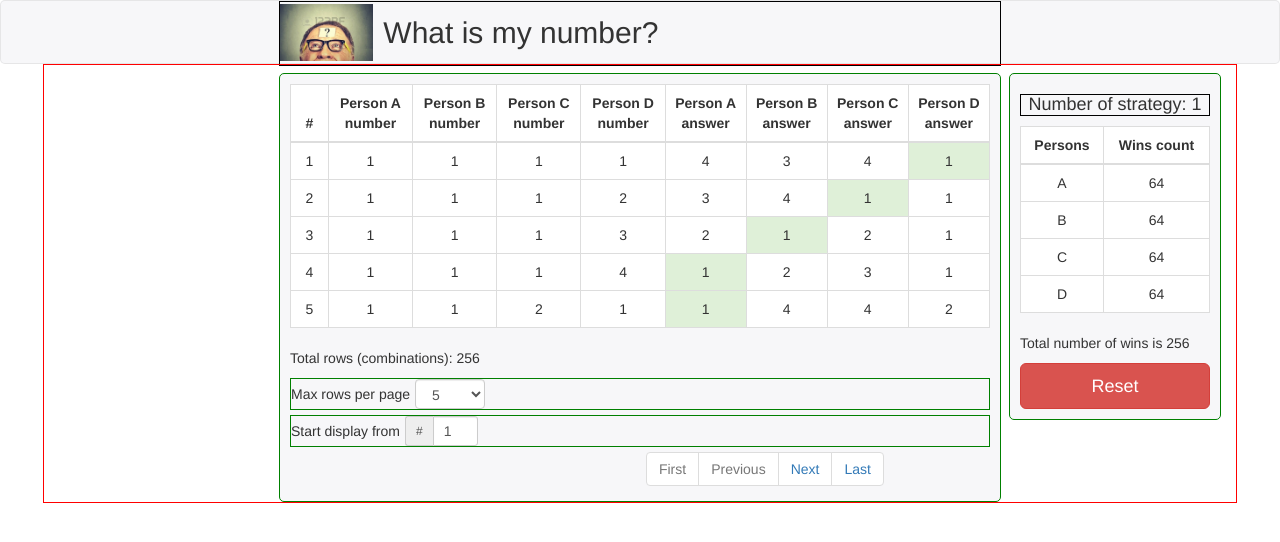
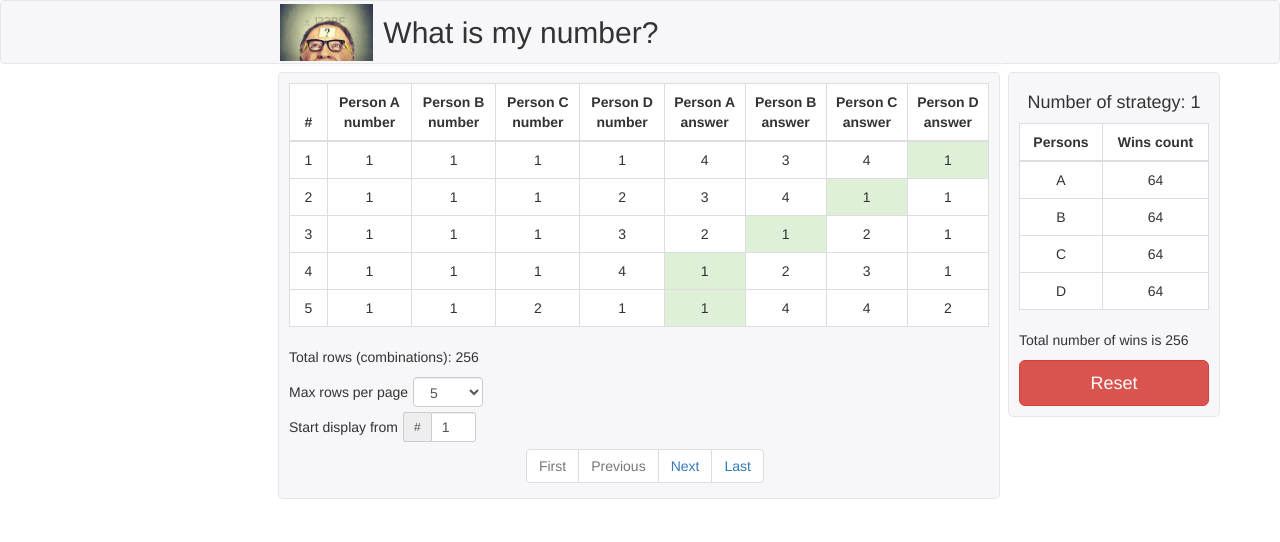
Before and after one commit to RSmetanyuk/myapp, a PHP site: page /index.html in a window 1280 px wide. Shown: the top 542 px of the page. Run offline with PHP 8.4, Linux system fonts and the light colour scheme; some libraries are stand-ins or nearby versions.

Commit message:
Completly removed negative css value

```diff
--- a/css/style.css
+++ b/css/style.css
@@ -11,14 +11,13 @@
 	border-radius: 5px;
 	font-size: 25px;
 	height: 44px;
-	min-width: 554px;
 }
 
 #headerInnerContainer {
 	position: relative;
 	margin: auto;
 	width: 520px;
-	border: 1px solid black;
+	border: 1px solid #f7f7f9;
 }
 
 #logo {
@@ -36,7 +35,6 @@
 
 #generalContainer {
 	position: relative;
-	border: 1px solid red;
 	width: 554px;
 }
 
@@ -49,7 +47,6 @@
 	border-radius: 5px;
 	margin-top: 8px;
 	padding: 10px;
-	border: 1px solid green;
 }
 
 #mainContent {
@@ -68,7 +65,6 @@
 #initialInfo {
 	text-align: center;
 	width: 498px;
-	border: 1px solid black;
 }
 
 #table,
@@ -91,9 +87,8 @@
 #form1,
 #form2 {
     position: relative;
-    border: 1px solid green;
     height: 32px;
-    margin-top: 5px;
+    margin-top: 3px;
 }
 
 #form1 p,
@@ -106,8 +101,6 @@
 #numberCombinationsInPage {
 	width: 70px;
 	height: 30px;
-	/*margin-top: -35px;
-	margin-left: 125px;*/
 	font-size: 14px;
 }
 
@@ -118,46 +111,31 @@
 
 #startRowOuterContainer {
 	position: relative;
-	float:left;
-	/*margin-top: -35px;
-	margin-left: 115px;*/
+	float: left;
 	width: 75px;
 }
 
 #numberCombinationsInPageOverlay,
 #startRowOverlay {
 	height: 30px;
-	/*position: absolute;
-    top: 0
-    left: 0;*/
-    border: 1px solid red;
+	position: absolute;
+    top: 0;
     z-index: 2
 }
 
 #numberCombinationsInPageOverlay {
 	width: 70px;
-	/*margin-top: -30px;
-	margin-left: 125px;*/
 }
 
 #startRowOverlay {
 	width: 73px;
-	/*margin-left: 115px;
-	margin-top: -35px;*/
+	left: 115px;
 }
 
 #errorMessage {
-	/*position: absolute;
-	bottom: -12px;
-	left: 210px;*/
-}
-
-#errorMessage1 {
-	color: red;
-	/*padding-top: 3px;
 	position: absolute;
-	margin-top: -35px;
-	padding-left: 200px;*/
+	top: 0px;
+	left: 250px;
 }
 
 #tableHead2 {
@@ -187,7 +165,7 @@
 }
 
 #pagination {
-	margin-left: 138px;
+	margin-left: 24px;
 	margin-top: 5px;
 	margin-bottom: 0px;
 }
@@ -245,7 +223,6 @@
 
 	#headerInnerContainer {
 		width: 722px;
-		/*height: 64px;*/
 	}
 
 	#generalContainer {
@@ -307,7 +284,7 @@
 	}
 
 	#pagination {
-		margin-left: 241px;
+		margin-left: 123px;
 	}
 }
 
@@ -328,7 +305,6 @@
 
 	#headerInnerContainer {
 		width: 942px;
-		/*height: 64px;*/
 	}
 
 	#Start,
--- a/index.html
+++ b/index.html
@@ -68,19 +68,15 @@
 					<option value=256>all</option>
 				</select>
 				<div id="numberCombinationsInPageOverlay" onclick="dom.onClickDisabledInput()"></div>
+				<div class="alert alert-danger" id="errorMessage"></div>
 			</div>
 
 			<div id="form2">
 				<p>Start display from</p>
-
 				<div class="input-group input-group-sm" id="startRowOuterContainer">
   					<span class="input-group-addon" id="addon1">#</span>
   					<input type="text" class="form-control" id="startRow" onchange="dom.setFirstVisibleRow()" placeholder="......." aria-describedby="addon1">
 				</div>
-
-				<div class="alert alert-danger" id="errorMessage">
-				</div>
-
 				<div id="startRowOverlay" onclick="dom.onClickDisabledInput()"></div>
 			</div>
 
```
